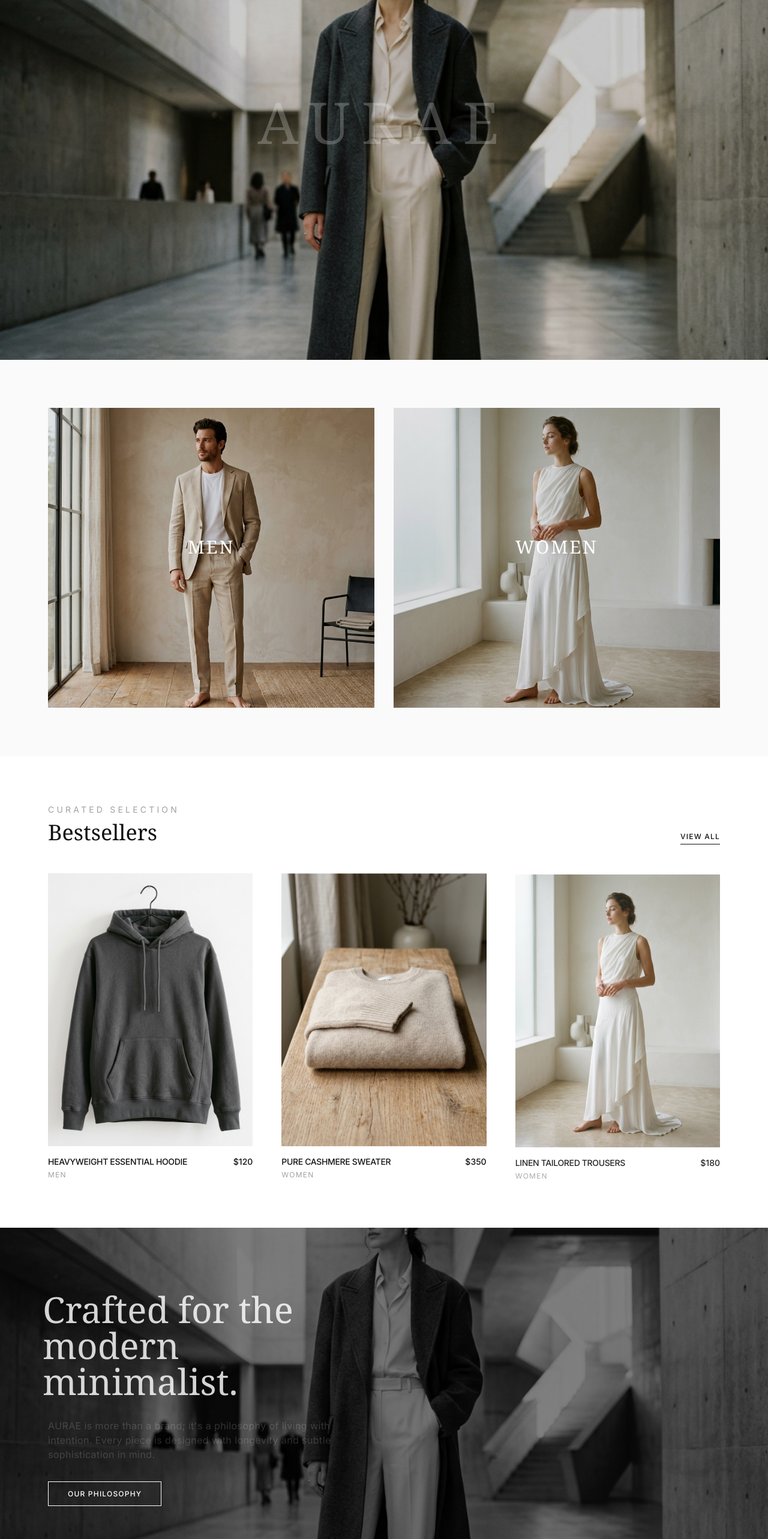
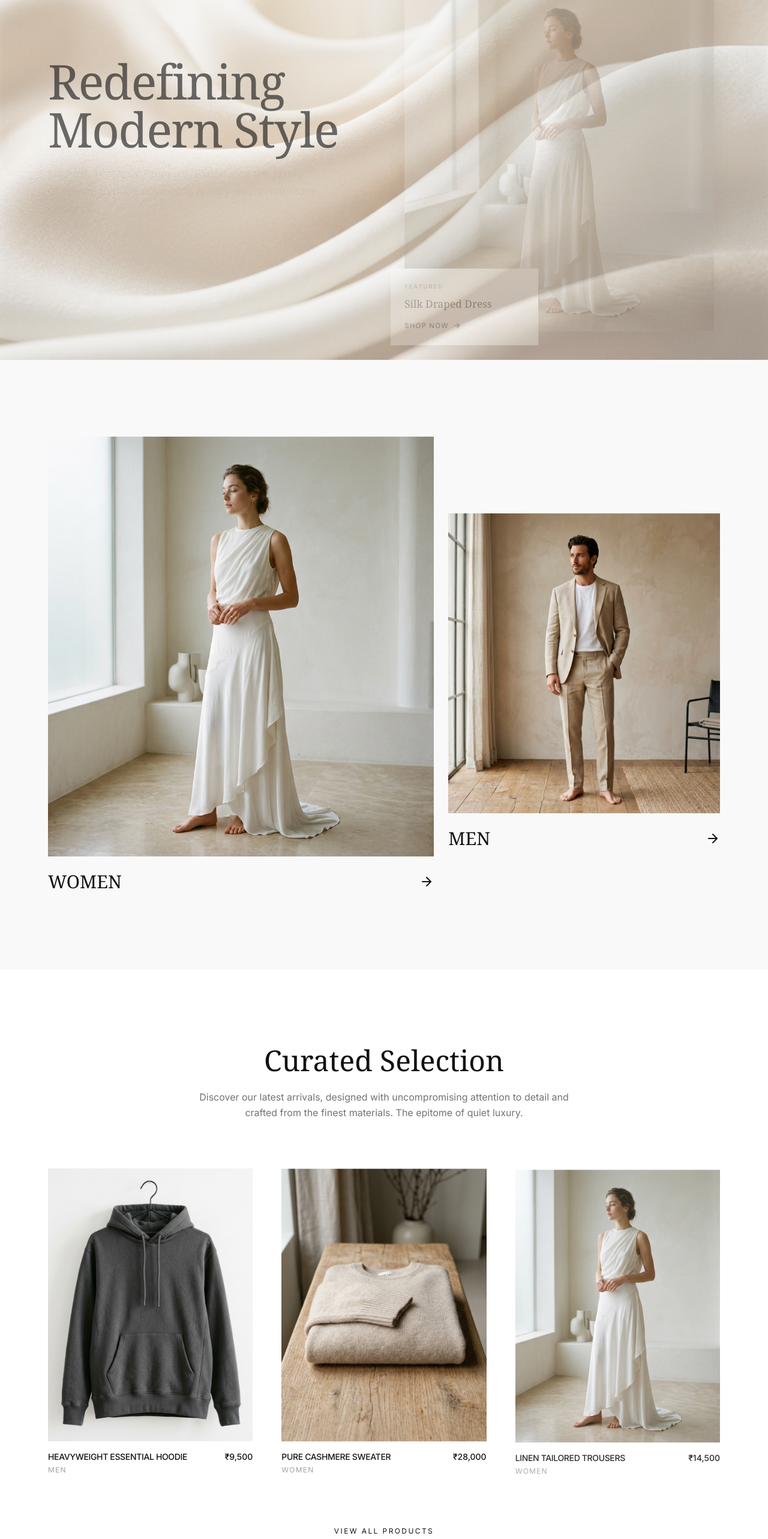
Before and after one commit to YashGoyal06/Aurae-, a React (Vite) app: page / in a window 1280 px wide. Shown: the part 200-2766 px from the top of the page at 60% size. Built offline with nearby package versions, Linux system fonts and the light colour scheme; a web font is replaced by a local one.

Commit message:
feat: complete visual revamp of loader, homepage, and convert currency to INR

```diff
--- a/src/components/Loader.jsx
+++ b/src/components/Loader.jsx
@@ -41,29 +41,49 @@ const Loader = ({ finishLoading }) => {
       initial="hidden"
       animate="show"
       exit="exit"
-      className="fixed inset-0 z-[100] flex items-center justify-center bg-primary"
+      className="fixed inset-0 z-[100] flex flex-col items-center justify-center overflow-hidden"
     >
-      <div className="relative overflow-hidden">
+      {/* Abstract Background */}
+      <div className="absolute inset-0 w-full h-full z-0">
+        <img
+          src="/images/abstract_bg.png"
+          alt="Loading Background"
+          className="w-full h-full object-cover opacity-60 mix-blend-multiply"
+        />
+        <div className="absolute inset-0 bg-[#f9f9f9]/70 backdrop-blur-sm" />
+      </div>
+
+      <div className="relative z-10 flex flex-col items-center space-y-16 w-full max-w-[800px] px-6">
         <motion.div className="flex">
           {letters.map((letter, index) => (
             <motion.span
               key={index}
               variants={item}
-              className="text-5xl md:text-8xl font-serif text-secondary tracking-[0.2em] relative"
-              style={{
-                textShadow: '0 0 20px rgba(255,255,255,0.2)'
-              }}
+              className="text-5xl md:text-7xl font-serif text-primary tracking-[0.3em] drop-shadow-sm"
             >
               {letter}
             </motion.span>
           ))}
         </motion.div>
-        <motion.div
-          initial={{ scaleX: 0 }}
-          animate={{ scaleX: 1 }}
-          transition={{ duration: 1.5, ease: "easeInOut", delay: 0.5 }}
-          className="h-[1px] bg-secondary/30 mt-4 origin-left"
-        />
+
+        <div className="flex flex-col items-center w-full max-w-[240px] space-y-6">
+          <div className="w-full h-[1px] bg-neutral-300 relative overflow-hidden">
+            <motion.div
+              initial={{ x: '-100%' }}
+              animate={{ x: '100%' }}
+              transition={{ repeat: Infinity, duration: 1.5, ease: "easeInOut" }}
+              className="absolute top-0 left-0 h-full w-[40%] bg-primary"
+            />
+          </div>
+          <motion.p
+            initial={{ opacity: 0 }}
+            animate={{ opacity: 1 }}
+            transition={{ delay: 0.8, duration: 1 }}
+            className="text-[10px] uppercase tracking-[0.3em] text-neutral-600"
+          >
+            Entering The Silence
+          </motion.p>
+        </div>
       </div>
     </motion.div>
   );
--- a/src/components/Navbar.jsx
+++ b/src/components/Navbar.jsx
@@ -22,7 +22,7 @@ const Navbar = () => {
         </div>
 
         {/* Center: Brand */}
-        <Link to="/" className="text-2xl font-serif tracking-[0.3em] font-medium absolute left-1/2 -translate-x-1/2">
+        <Link to="/" className="text-3xl font-serif tracking-[0.4em] font-light absolute left-1/2 -translate-x-1/2">
           AURAE
         </Link>
 
--- a/src/components/ProductCard.jsx
+++ b/src/components/ProductCard.jsx
@@ -29,7 +29,7 @@ const ProductCard = ({ product, index }) => {
             <h3 className="text-sm font-medium uppercase tracking-tight">{product.name}</h3>
             <p className="text-xs text-accent mt-1 uppercase tracking-widest">{product.category}</p>
           </div>
-          <span className="text-sm font-medium">${product.price}</span>
+          <span className="text-sm font-medium">₹{product.price.toLocaleString()}</span>
         </div>
       </Link>
     </motion.div>
--- a/src/pages/Home.jsx
+++ b/src/pages/Home.jsx
@@ -1,159 +1,153 @@
 import { motion } from 'framer-motion';
 import { Link } from 'react-router-dom';
-import { PRODUCTS, CATEGORIES } from '../data/products';
+import { PRODUCTS } from '../data/products';
 import ProductCard from '../components/ProductCard';
 import { ArrowRight } from 'lucide-react';
 
 const Home = () => {
   const bestsellers = PRODUCTS.slice(0, 3);
-  const newArrivals = PRODUCTS.slice(0, 4);
 
   return (
-    <div className="pt-20">
+    <div className="bg-[#f9f9f9] min-h-screen">
       {/* Hero Section */}
-      <section className="relative h-[90vh] overflow-hidden flex items-center justify-center">
-        <motion.div
-          initial={{ scale: 1.1 }}
-          animate={{ scale: 1 }}
-          transition={{ duration: 2, ease: "easeOut" }}
-          className="absolute inset-0 z-0"
-        >
+      <section className="relative w-full h-screen min-h-[800px] flex items-center justify-center pt-32 overflow-hidden">
+        {/* Abstract Background */}
+        <div className="absolute inset-0 w-full h-full z-0">
           <img
-            src="/images/hero.png"
-            alt="Aurae Hero"
-            className="w-full h-full object-cover"
+            src="/images/abstract_bg.png"
+            alt="Hero Background"
+            className="w-full h-full object-cover opacity-50 mix-blend-multiply"
           />
-          <div className="absolute inset-0 bg-black/20" />
-        </motion.div>
+        </div>
 
-        <div className="relative z-10 text-center px-6">
+        <div className="relative z-10 w-full max-w-[1400px] px-6 md:px-12 lg:px-20 grid grid-cols-1 lg:grid-cols-2 gap-12 items-center">
+          <div className="flex flex-col items-start space-y-8 max-w-xl">
             <motion.h1
               initial={{ opacity: 0, y: 30 }}
               animate={{ opacity: 1, y: 0 }}
-            transition={{ duration: 1, delay: 0.5 }}
-            className="text-white text-5xl md:text-8xl font-serif tracking-[0.2em] mb-6"
+              transition={{ duration: 1, delay: 0.2 }}
+              className="text-5xl md:text-7xl lg:text-[80px] font-serif leading-[1.1] tracking-tight text-primary"
             >
-            AURAE
+              Redefining Modern Style
             </motion.h1>
             <motion.p
               initial={{ opacity: 0 }}
               animate={{ opacity: 1 }}
-            transition={{ duration: 1, delay: 1 }}
-            className="text-white/80 text-sm md:text-base uppercase tracking-[0.4em] mb-12"
+              transition={{ duration: 1, delay: 0.6 }}
+              className="text-lg text-neutral-600 font-light max-w-md leading-relaxed"
             >
-            Elegance in Minimalism
+              Minimal. Timeless. Premium. Experience the luxury of silence through unyielding quality and architectural design.
             </motion.p>
             <motion.div
               initial={{ opacity: 0, y: 20 }}
               animate={{ opacity: 1, y: 0 }}
-            transition={{ duration: 1, delay: 1.5 }}
+              transition={{ duration: 1, delay: 1 }}
             >
-            <Link to="/collection/men" className="btn-primary !bg-white !text-primary hover:!bg-neutral-100 mr-4">
-              Shop Men
-            </Link>
-            <Link to="/collection/women" className="btn-outline !border-white !text-white hover:!bg-white hover:!text-primary">
-              Shop Women
+              <Link to="/collection/women" className="inline-block border border-primary text-primary px-10 py-4 text-xs uppercase tracking-[0.2em] font-medium hover:bg-primary hover:text-white transition-colors duration-500">
+                Explore Collection
               </Link>
             </motion.div>
           </div>
 
           <motion.div
-          initial={{ opacity: 0 }}
-          animate={{ opacity: 1 }}
-          transition={{ delay: 2, duration: 1 }}
-          className="absolute bottom-10 left-1/2 -translate-x-1/2"
+            initial={{ opacity: 0, scale: 0.95 }}
+            animate={{ opacity: 1, scale: 1 }}
+            transition={{ duration: 1.5, delay: 0.4, ease: "easeOut" }}
+            className="relative h-[600px] w-full hidden lg:block"
           >
-          <div className="w-[1px] h-20 bg-gradient-to-b from-white/80 to-transparent" />
+            <img
+              src="/images/women.png"
+              alt="Editorial"
+              className="w-full h-full object-cover shadow-2xl"
+            />
+            <div className="absolute -bottom-6 -left-6 bg-white p-6 shadow-xl w-64">
+              <p className="text-[10px] uppercase tracking-[0.2em] text-neutral-500 mb-2">Featured</p>
+              <p className="font-serif text-lg">Silk Draped Dress</p>
+              <Link to="/collection/women" className="text-xs uppercase tracking-widest mt-4 inline-flex items-center hover:text-neutral-500 transition-colors">
+                Shop Now <ArrowRight size={14} className="ml-2" />
+              </Link>
+            </div>
           </motion.div>
+        </div>
       </section>
 
-      {/* Featured Categories */}
-      <section className="section-padding grid grid-cols-1 md:grid-cols-2 gap-8">
-        {CATEGORIES.map((cat, idx) => (
-          <motion.div
-            key={idx}
-            initial={{ opacity: 0, scale: 0.95 }}
-            whileInView={{ opacity: 1, scale: 1 }}
-            viewport={{ once: true }}
-            className="relative group h-[500px] overflow-hidden cursor-pointer"
-          >
-            <Link to={cat.path}>
+      {/* Collection Bento Grid */}
+      <section className="py-32 px-6 md:px-12 lg:px-20 max-w-[1600px] mx-auto">
+        <div className="grid grid-cols-1 lg:grid-cols-12 gap-6">
+          {/* Women */}
+          <Link to="/collection/women" className="lg:col-span-7 group cursor-pointer">
+            <div className="w-full h-[700px] overflow-hidden bg-[#f3f3f4] mb-6 relative">
               <img
-                src={cat.image}
-                alt={cat.name}
-                className="w-full h-full object-cover transition-transform duration-700 group-hover:scale-105"
+                src="/images/women.png"
+                alt="Women Collection"
+                className="w-full h-full object-cover group-hover:scale-105 transition-transform duration-[1.5s] ease-out"
               />
-              <div className="absolute inset-0 bg-black/10 group-hover:bg-black/30 transition-colors duration-500" />
-              <div className="absolute inset-0 flex flex-col items-center justify-center text-white">
-                <h2 className="text-3xl font-serif tracking-widest uppercase">{cat.name}</h2>
-                <span className="mt-4 text-xs uppercase tracking-[0.3em] flex items-center border-b border-white pb-1 opacity-0 group-hover:opacity-100 transition-all duration-500">
-                  Explore <ArrowRight size={14} className="ml-2" />
-                </span>
+            </div>
+            <div className="flex items-center justify-between">
+              <h2 className="text-3xl font-serif text-primary">WOMEN</h2>
+              <ArrowRight className="text-primary group-hover:translate-x-2 transition-transform duration-300" />
             </div>
           </Link>
-          </motion.div>
-        ))}
+
+          {/* Men Column */}
+          <div className="lg:col-span-5 flex flex-col gap-12 lg:mt-32">
+            <Link to="/collection/men" className="group cursor-pointer">
+              <div className="w-full h-[500px] overflow-hidden bg-[#f3f3f4] mb-6 relative">
+                <img
+                  src="/images/men.png"
+                  alt="Men Collection"
+                  className="w-full h-full object-cover group-hover:scale-105 transition-transform duration-[1.5s] ease-out"
+                />
+              </div>
+              <div className="flex items-center justify-between">
+                <h2 className="text-3xl font-serif text-primary">MEN</h2>
+                <ArrowRight className="text-primary group-hover:translate-x-2 transition-transform duration-300" />
+              </div>
+            </Link>
+          </div>
+        </div>
       </section>
 
       {/* Bestsellers */}
-      <section className="section-padding bg-white">
-        <div className="max-w-screen-2xl mx-auto">
-          <div className="flex flex-col md:flex-row justify-between items-end mb-12">
-            <div>
-              <h2 className="text-sm uppercase tracking-[0.3em] text-accent mb-2">Curated Selection</h2>
-              <h3 className="text-3xl md:text-4xl font-serif">Bestsellers</h3>
-            </div>
-            <Link to="/collection/men" className="text-xs uppercase tracking-widest font-medium border-b border-primary pb-1 mt-6 md:mt-0">
-              View All
-            </Link>
+      <section className="py-32 px-6 md:px-12 lg:px-20 bg-white">
+        <div className="max-w-[1400px] mx-auto">
+          <div className="text-center mb-20 max-w-2xl mx-auto">
+            <h2 className="text-4xl md:text-5xl font-serif text-primary mb-6">Curated Selection</h2>
+            <p className="text-neutral-500 leading-relaxed">
+              Discover our latest arrivals, designed with uncompromising attention to detail and crafted from the finest materials. The epitome of quiet luxury.
+            </p>
           </div>
           <div className="grid grid-cols-1 md:grid-cols-3 gap-12">
             {bestsellers.map((product, idx) => (
               <ProductCard key={product.id} product={product} index={idx} />
             ))}
           </div>
+          <div className="mt-20 text-center">
+            <Link to="/collection/men" className="inline-block border-b border-primary pb-2 text-xs uppercase tracking-[0.2em] hover:text-neutral-500 hover:border-neutral-500 transition-colors">
+              View All Products
+            </Link>
+          </div>
         </div>
       </section>
 
       {/* Editorial Section */}
-      <section className="relative h-[70vh] flex items-center">
+      <section className="relative h-[70vh] flex items-center justify-center text-center px-6">
         <div className="absolute inset-0 z-0">
           <img src="/images/hero.png" className="w-full h-full object-cover grayscale brightness-50" />
         </div>
-        <div className="relative z-10 px-6 md:px-20 text-white max-w-2xl">
+        <div className="relative z-10 text-white max-w-3xl flex flex-col items-center">
           <motion.h2
-            initial={{ opacity: 0, x: -50 }}
-            whileInView={{ opacity: 1, x: 0 }}
+            initial={{ opacity: 0, y: 20 }}
+            whileInView={{ opacity: 1, y: 0 }}
             transition={{ duration: 1 }}
             className="text-4xl md:text-6xl font-serif leading-tight mb-8"
           >
-            Crafted for the modern minimalist.
+            We believe in the power of restraint. In an age of excess, true luxury lies in the spaces we choose to leave empty.
           </motion.h2>
-          <motion.p
-            initial={{ opacity: 0 }}
-            whileInView={{ opacity: 1 }}
-            transition={{ duration: 1, delay: 0.5 }}
-            className="text-sm md:text-base text-white/70 leading-relaxed mb-10 tracking-wide"
-          >
-            AURAE is more than a brand; it's a philosophy of living with intention.
-            Every piece is designed with longevity and subtle sophistication in mind.
-          </motion.p>
-          <Link to="/about" className="btn-outline !border-white !text-white hover:!bg-white hover:!text-primary">
+          <div className="w-px h-16 bg-white/50 mb-8" />
+          <Link to="/about" className="text-xs uppercase tracking-widest border-b border-white pb-2 hover:text-white/70 transition-colors">
             Our Philosophy
           </Link>
-        </div>
-      </section>
-
-      {/* New Arrivals */}
-      <section className="section-padding">
-        <div className="max-w-screen-2xl mx-auto text-center mb-16">
-          <h2 className="text-sm uppercase tracking-[0.3em] text-accent mb-4">Latest Additions</h2>
-          <h3 className="text-4xl md:text-5xl font-serif">New Arrivals</h3>
-        </div>
-        <div className="grid grid-cols-2 md:grid-cols-4 gap-6 md:gap-10">
-          {newArrivals.map((product, idx) => (
-            <ProductCard key={product.id} product={product} index={idx} />
-          ))}
         </div>
       </section>
     </div>
--- a/src/pages/ProductDetail.jsx
+++ b/src/pages/ProductDetail.jsx
@@ -49,7 +49,7 @@ const ProductDetail = () => {
             </div>
 
             <h1 className="text-3xl md:text-4xl font-serif mb-2">{product.name}</h1>
-            <p className="text-xl font-medium mb-8">${product.price}.00</p>
+            <p className="text-xl font-medium mb-8">₹{product.price.toLocaleString()}</p>
 
             <p className="text-sm text-neutral-600 leading-relaxed mb-10">
               {product.description}
```
Also changed, not shown: src/data/products.js (+4 -4 lines), public/images/abstract_bg.png (added). Lines whose indentation alone changed are shown as unchanged.
